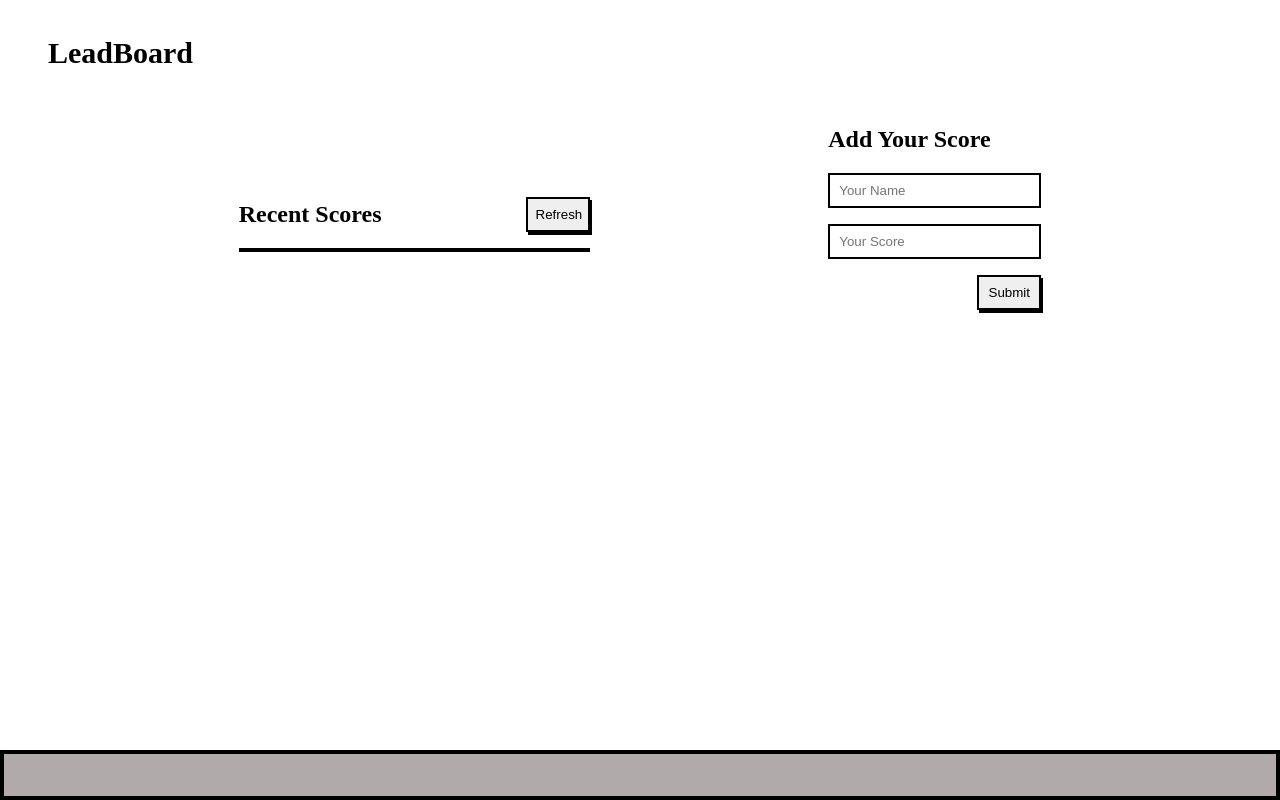
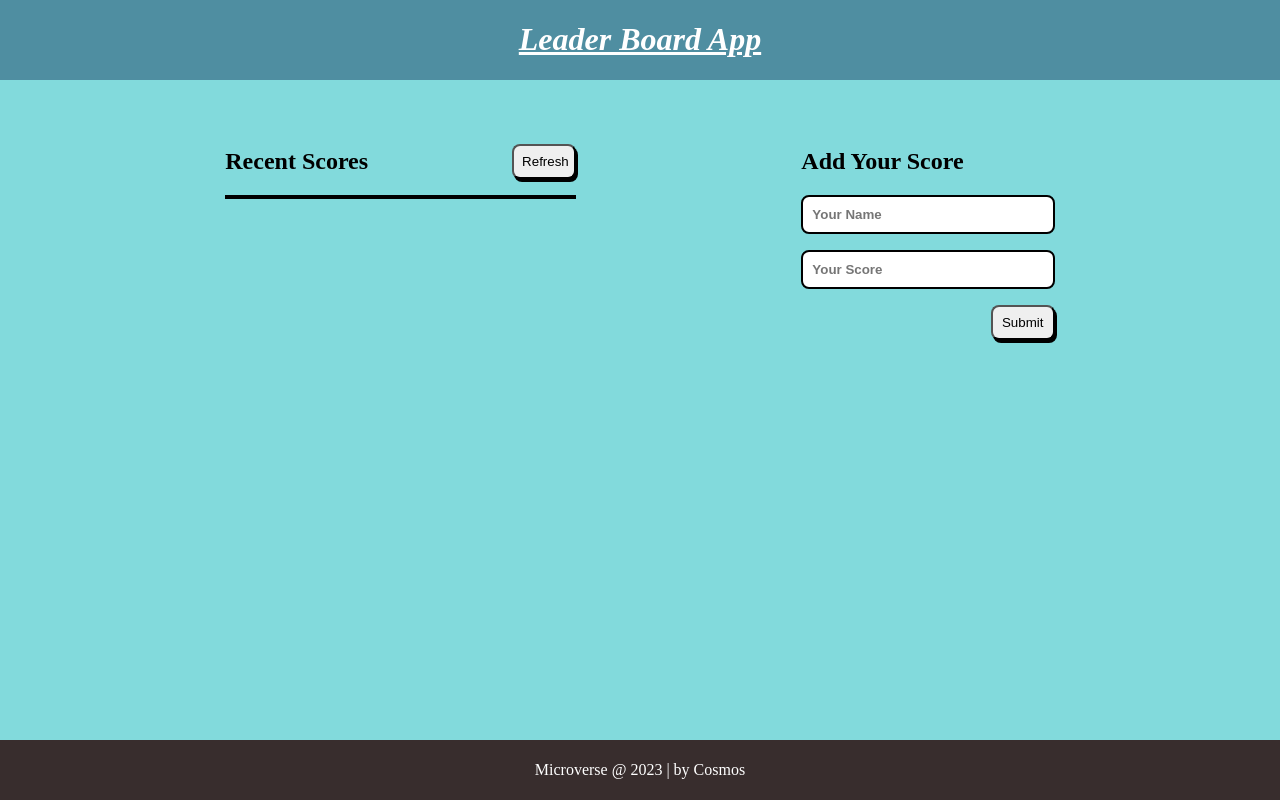
Before and after one commit to Cosmosha/Leaderboard, a website built with webpack: page src/index.html in a window 1280 px wide. Built offline with nearby package versions, Linux system fonts and the light colour scheme; no server answers.

Commit message:
Update index.html and style.css

```diff
--- a/src/index.html
+++ b/src/index.html
@@ -11,7 +11,9 @@
 <body>
 
     <main class="container">
-        <h1 class="headling">LeadBoard</h1>
+        <div class="heading">
+            <h1>Leader Board App</h1>
+        </div>
         <div class="sub-container">
             <section class="recentScore">
                 <div class="scoreheadline">
@@ -34,7 +36,8 @@
             </section>
         </div>
     </main>
+    <footer> Microverse @ 2023 | by Cosmos </footer>
+
 </body>
-<footer></footer>
 
 </html>
--- a/src/style.css
+++ b/src/style.css
@@ -7,36 +7,35 @@ body {
   min-height: 100vh;
   display: flex;
   flex-direction: column;
+  background-color: rgb(130, 218, 220);
 }
 
 main {
   width: 100%;
-}
-
-.container {
   display: flex;
   flex-direction: column;
   justify-content: space-around;
 }
 
-.headling {
-  font-size: 30px;
-  padding: 1rem;
-  margin-left: 2rem;
+.heading {
+  display: flex;
+  justify-content: center;
+  align-items: center;
+  width: 100%;
+  background-color: rgb(79, 142, 161);
+  color: #fff;
+  margin-bottom: 3rem;
+}
+
+.heading h1 {
+  font-weight: 700;
+  font-style: italic;
+  text-decoration: underline;
 }
 
 .sub-container {
   display: flex;
   justify-content: space-evenly;
-  align-items: center;
-}
-
-.scoreheadline {
-  display: flex;
-  justify-content: space-between;
-  align-items: center;
-  gap: 9rem;
-  margin-top: 1rem;
 }
 
 .recentScore table {
@@ -46,36 +45,58 @@ main {
   font-weight: bold;
 }
 
+.scoreheadline {
+  display: flex;
+  justify-content: space-between;
+  align-items: center;
+  gap: 9rem;
+}
+
 table tr:nth-child(even) {
   background-color: #f2f2f2;
 }
 
 table td {
-  padding: 8px;
+  padding: 10px;
+  width: 30vw;
 }
 
 input[type="text"],
 input[type="number"] {
-  padding: 8px 8px 8px 9px;
+  padding: 10px 10px 10px 9px;
   margin-bottom: 1rem;
   border: 2px solid black;
-  width: 15vw;
+  width: 18vw;
+  border-radius: 8px;
+  font-weight: 600;
 }
 
 button[type="submit"] {
-  border: 2px solid black;
   padding: 8px;
   width: 5vw;
-  box-shadow: 2px 3px;
+  box-shadow: 2px 3px black;
+  border-radius: 8px;
 }
 
-form button {
+.submitScore {
   float: right;
+}
+
+.submitScore:hover,
+.refresh:hover {
+  background-color: rgb(76, 125, 125);
+  color: #e4dfdf;
+}
+
+.submitScore:active,
+.refresh:active {
+  background-color: rgb(32, 83, 83);
 }
 
 footer {
   margin-top: auto;
-  background-color: rgb(176, 170, 170);
+  background-color: rgb(56, 45, 45);
   padding: 1.3rem;
-  border: 4px solid black;
+  text-align: center;
+  color: #fff;
 }
```
Also changed, not shown: dist/index.html, dist/main.js.
